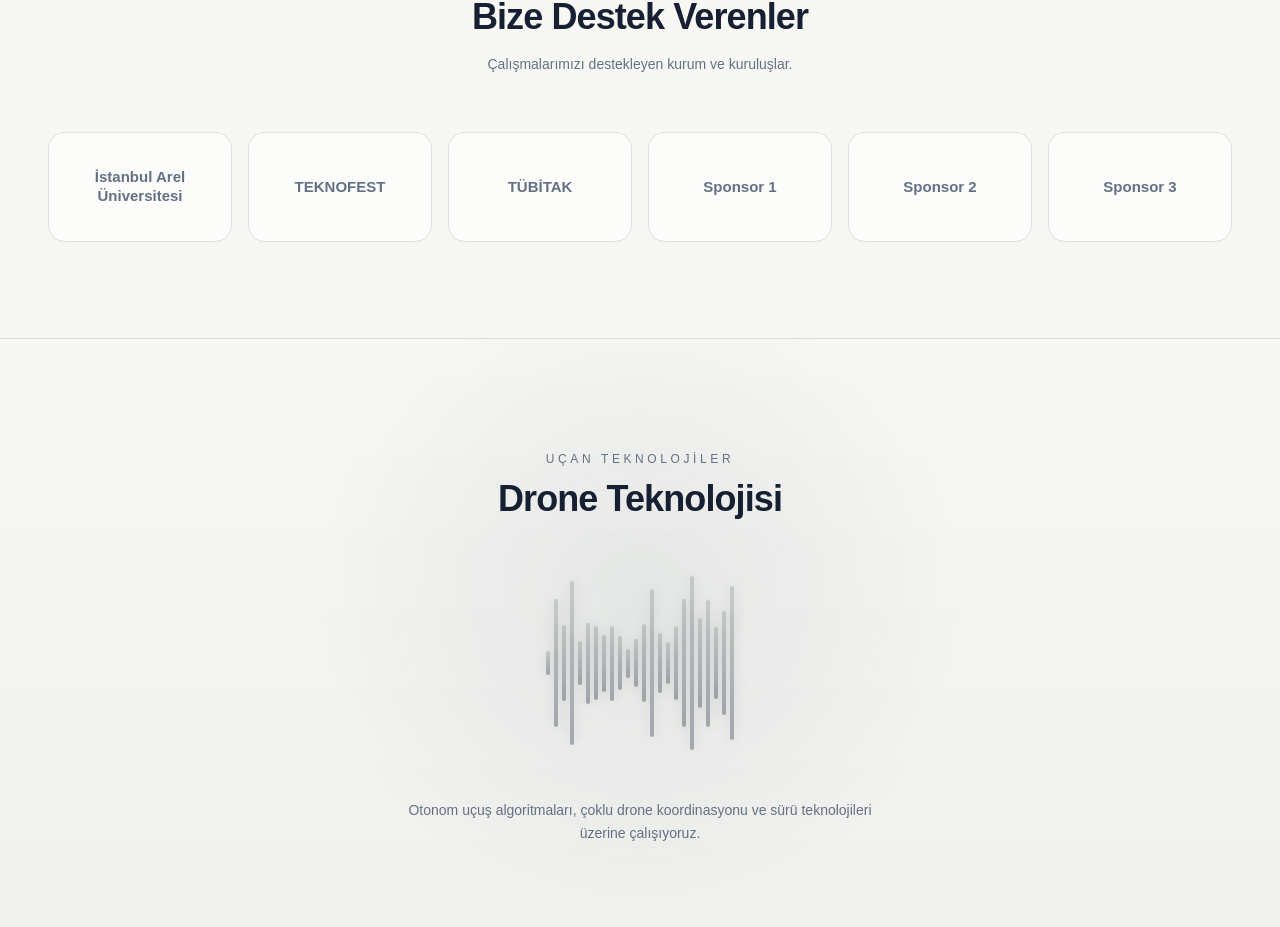
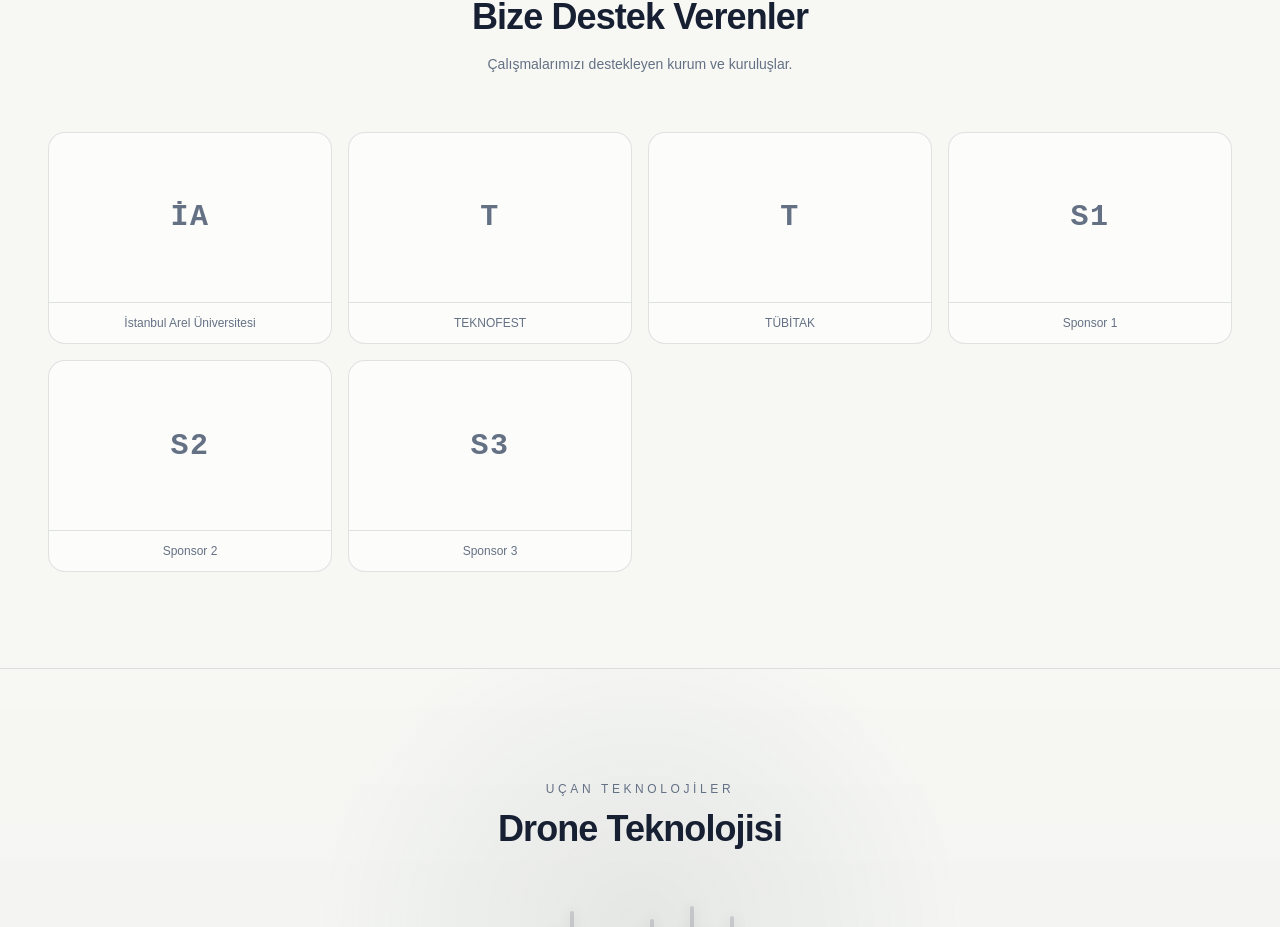
Before and after one commit to Merkutech/merkutech.github.io, a Next.js app: page / in a window 1280 px wide. Shown: the part 1038-1965 px from the top of the page. Built offline with nearby package versions, Linux system fonts and the light colour scheme.

Commit message:
Display sponsor logos with links

```diff
--- a/app/page.tsx
+++ b/app/page.tsx
@@ -295,16 +295,58 @@
           </BlurFade>
         </div>
 
-        <div className="grid grid-cols-2 md:grid-cols-3 lg:grid-cols-6 gap-3 md:gap-4">
-          {sponsors.map((sponsor, i) => (
-            <BlurFade key={sponsor.name} delay={0.15 + i * 0.05}>
-              <div className="group aspect-[5/3] rounded-xl border border-white/[0.06] bg-white/[0.02] hover:border-white/[0.12] hover:bg-white/[0.04] transition-all duration-500 flex items-center justify-center px-4">
-                <span className="text-sm md:text-[15px] font-semibold text-neutral-500 group-hover:text-neutral-300 transition-colors duration-300 text-center leading-tight">
-                  {sponsor.name}
-                </span>
-              </div>
-            </BlurFade>
-          ))}
+        <div className="grid grid-cols-2 md:grid-cols-3 lg:grid-cols-4 gap-3 md:gap-4">
+          {sponsors.map((sponsor, i) => {
+            const initials = sponsor.name
+              .split(/\s+/)
+              .map((w) => w[0])
+              .filter(Boolean)
+              .slice(0, 2)
+              .join("")
+              .toUpperCase();
+
+            const inner = (
+              <>
+                <div className="aspect-[5/3] flex items-center justify-center px-6">
+                  {sponsor.logo ? (
+                    <img
+                      src={sponsor.logo}
+                      alt={sponsor.name}
+                      className="max-h-10 md:max-h-12 w-auto object-contain opacity-80 group-hover:opacity-100 transition-opacity duration-500"
+                    />
+                  ) : (
+                    <span className="text-2xl md:text-3xl font-mono font-bold text-neutral-600 group-hover:text-neutral-400 transition-colors duration-500 tracking-wider">
+                      {initials}
+                    </span>
+                  )}
+                </div>
+                <div className="border-t border-white/[0.06] group-hover:border-white/[0.12] transition-colors duration-500 px-4 py-3">
+                  <p className="text-[11px] md:text-xs text-neutral-500 group-hover:text-neutral-300 text-center font-medium transition-colors duration-500 truncate">
+                    {sponsor.name}
+                  </p>
+                </div>
+              </>
+            );
+
+            return (
+              <BlurFade key={sponsor.name} delay={0.15 + i * 0.05}>
+                {sponsor.url ? (
+                  <a
+                    href={sponsor.url}
+                    target="_blank"
+                    rel="noopener noreferrer"
+                    className="group flex flex-col rounded-xl border border-white/[0.06] bg-white/[0.02] hover:border-white/[0.12] hover:bg-white/[0.04] transition-all duration-500 overflow-hidden h-full"
+                  >
+                    {inner}
+                  </a>
+                ) : (
+                  <div className="group flex flex-col rounded-xl border border-white/[0.06] bg-white/[0.02] hover:border-white/[0.12] hover:bg-white/[0.04] transition-all duration-500 overflow-hidden h-full">
+                    {inner}
+                  </div>
+                )}
+              </BlurFade>
+            );
+          })}
         </div>
       </div>
     </section>
--- a/lib/sponsors.ts
+++ b/lib/sponsors.ts
@@ -1,13 +1,14 @@
 export interface Sponsor {
   name: string;
   url?: string;
+  logo?: string;
 }
 
 export const sponsors: Sponsor[] = [
-  { name: "İstanbul Arel Üniversitesi" },
-  { name: "TEKNOFEST" },
-  { name: "TÜBİTAK" },
-  { name: "Sponsor 1" },
-  { name: "Sponsor 2" },
-  { name: "Sponsor 3" },
+  { name: "İstanbul Arel Üniversitesi", url: "https://www.arel.edu.tr/" },
+  { name: "TEKNOFEST", url: "https://teknofest.org/" },
+  { name: "TÜBİTAK", url: "https://www.tubitak.gov.tr/" },
+  { name: "Sponsor 1", url: "#" },
+  { name: "Sponsor 2", url: "#" },
+  { name: "Sponsor 3", url: "#" },
 ];
```
